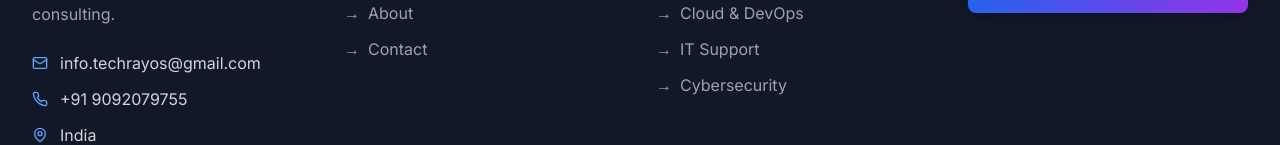
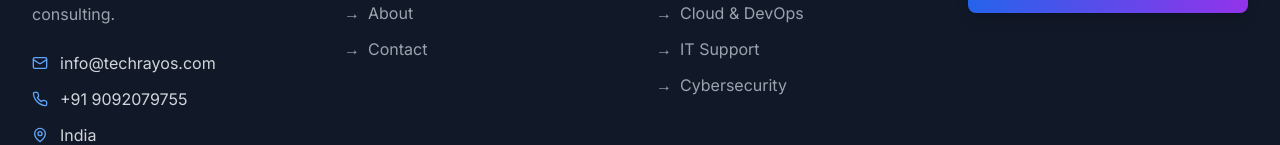
Before and after one commit to techrayos/Company-website, a React (Vite) app: page / in a window 1280 px wide. Shown: the part 6159-6304 px from the top of the page. Built offline with nearby package versions, Linux system fonts and the light colour scheme.

Commit message:
Update Footer.tsx

```diff
--- a/src/components/Footer.tsx
+++ b/src/components/Footer.tsx
@@ -57,8 +57,8 @@
             <div className="space-y-3">
               <div className="flex items-center space-x-3">
                 <Mail className="w-4 h-4 text-blue-400" />
-                <a href="mailto:techyora.co.in@gmail.com" className="hover:text-white transition-colors">
-                  info.techrayos@gmail.com
+                <a href="mailto::info@techrayos.com" className="hover:text-white transition-colors">
+                  info@techrayos.com
                 </a>
               </div>
               <div className="flex items-center space-x-3">
```
